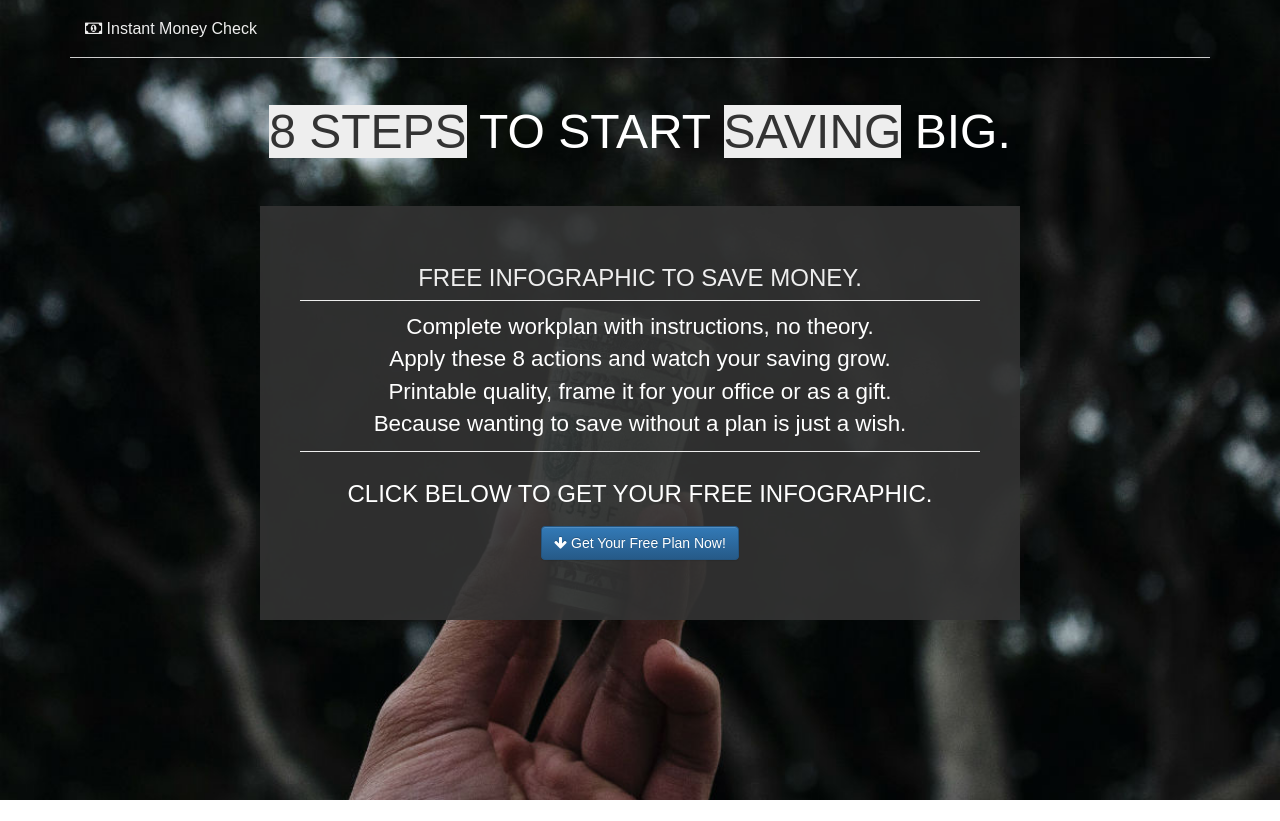
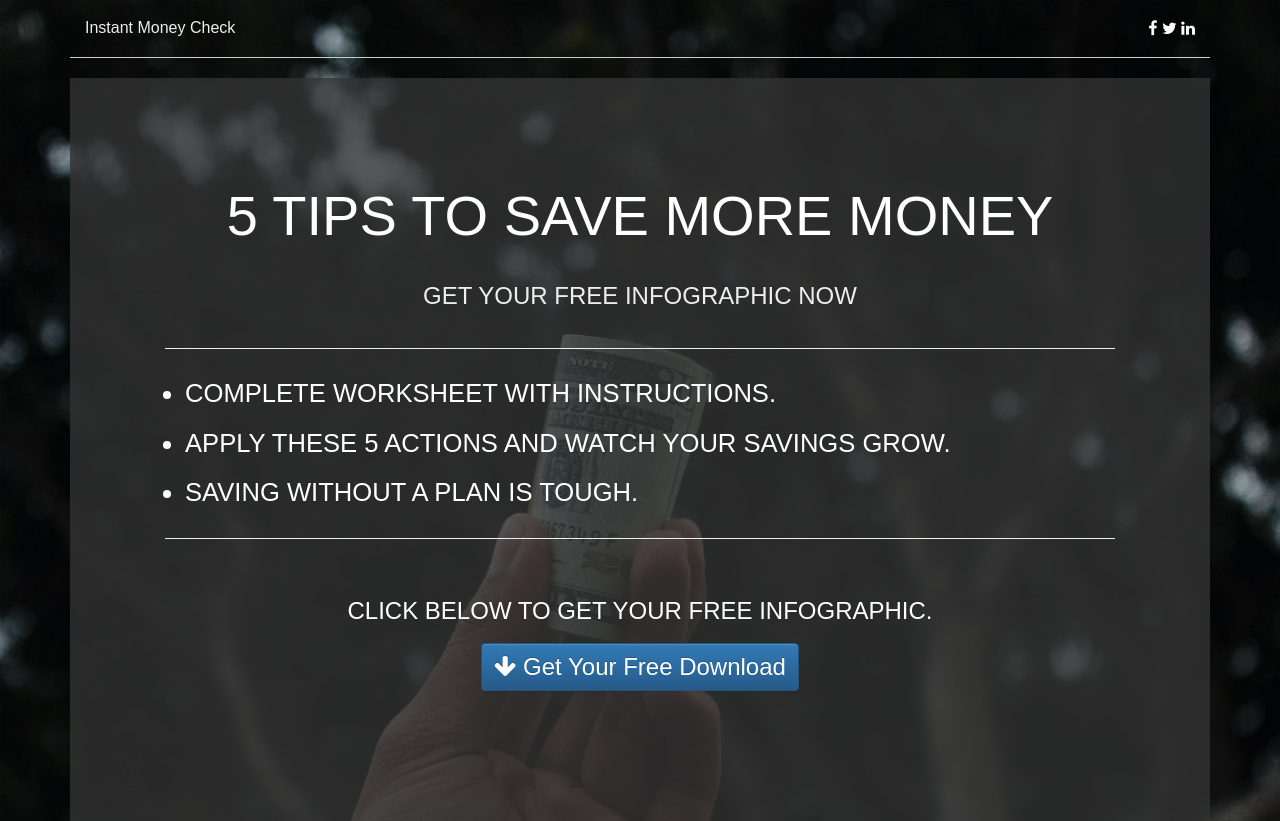
Before and after one commit to jirishus/imc-ui, a website: page index.html in a window 1280 px wide. Before the commit the page ends 800 px from the top, so only its background shows below. Drawn offline with nearby package versions, Linux system fonts and the light colour scheme.

Commit message:
social icons better copy themeing

```diff
--- a/index.html
+++ b/index.html
@@ -17,39 +17,42 @@
 
   <div class="row imc-header">
     <div class="col-md-7">
-        <a href="#" class="imc-logo"><i class="fa fa-money"></i> Instant Money Check</a>
+        <a href="#" class="imc-logo"> Instant Money Check</a>
     </div>
-    <!-- <div class="col-md-5 header-info">
-        <p>a location based marketing whitepaper</p>
-    </div> -->
+    <div class="col-md-5 header-info">
+        <i class="fa fa-facebook"></i>
+        <i class="fa fa-twitter"></i>
+        <i class="fa fa-linkedin"></i>
+    </div>
   </div>
 
+  <main>
     <div class="row imc-hero">
       <div class="col-md-10 col-md-offset-1">
-      <h1> <span>8 steps</span> to start <span>saving</span> big.
+        <h1> 5 Tips To Save More Money
       </div>
     </div>
 
     <div class="row cta">
-    <div class="col-md-8 col-md-offset-2 cta-content">
-      <h2 class="cta-main-header">free infographic to save money.</h2>
+      <div class="col-md-10 col-md-offset-1 cta-content">
+        <h2 class="cta-main-header">Get Your Free Infographic Now</h2>
 
         <ul class="saving-list">
-        <li>Complete workplan with instructions, no theory.</li>
-        <li>Apply these 8 actions and watch your saving grow.</li>
-        <li>Printable quality, frame it for your office or as a gift.</li>
-        <li>Because wanting to save without a plan is just a wish.</li>
+          <li>Complete worksheet with instructions.</li>
+          <li>Apply these 5 actions and watch your savings grow.</li>
+          <li>Saving without a plan is tough.</li>
         </ul>
 
         <h2 id="download-text">click below to get your free infographic.</h2>
 
-      <button class="btn btn-primary">
-        <i class="fa fa-arrow-down"></i> Get Your Free Plan Now!
+        <button class="btn btn-primary download-btn" id="download-handle">
+          <i class="fa fa-arrow-down"></i> Get Your Free Download
         </button>
 
       </div>
 
     </div>
+  </main>
 
 </div>
 
--- a/sass/globals/_common.scss
+++ b/sass/globals/_common.scss
@@ -10,6 +10,11 @@ body {
  background-size: cover;
  color: #fff;
  font-family: $body-font;
+}
+
+main {
+ background: rgba($dark, 0.8);
+ padding: 90px 0;
 }
 
 a {
--- a/sass/globals/_cta.scss
+++ b/sass/globals/_cta.scss
@@ -1,18 +1,14 @@
 .imc-hero {
   text-align: center;
   text-transform: uppercase;
-  margin: 50px 0;
+  margin: 20px 0;
   h1 {
-    font-size: 3em;
-    span {
-      background: $lite;
-      color: $lead-color;
-    }
+    font-size: 3.5em;
   }
 }
 
 .cta {
-  margin: 40px 0;
+  margin: 20px 0;
   text-align: center;
   p {
     line-height: 1.4;
@@ -21,8 +17,7 @@
 }
 
 .cta-content {
-  background: rgba($dark, 0.9);
-  padding: 60px 40px;
+  padding: 20px 0;
 }
 
 .cta-main-header {
@@ -33,15 +28,23 @@
 .saving-list {
   border-top: 1px solid $lite;
   border-bottom: 1px solid $lite;
-  font-size: 1.4em;
-  padding: 10px 0;
-  margin: 10px 0;
+  padding: 20px 20px;
+  margin: 40px 0;
+  text-align: left;
   li {
-    padding: 5px 0;
+    font-size: 1.6em;
+    padding: 12px 0;
+    list-style: disc;
+    text-transform: uppercase;
   }
 }
 
 #download-text {
+  font-size: 1.5em;
   padding: 20px 0;
   text-transform: uppercase;
 }
+
+.download-btn {
+  font-size: 1.5em;
+}
--- a/sass/globals/_header.scss
+++ b/sass/globals/_header.scss
@@ -6,6 +6,9 @@
 
 .imc-logo {
  color: $lite;
+ &:hover {
+  background: $lite;
+ }
 }
 
 .header-info {
--- a/sass/globals/_variables.scss
+++ b/sass/globals/_variables.scss
@@ -1,6 +1,6 @@
 $body-font: sans-serif;
 
 $lead-background: #eee;
-$lead-color: #333;
+$lead-color: #eee;
 $dark: #333;
 $lite: #eee;
--- a/scripts/app.js
+++ b/scripts/app.js
@@ -1,24 +1,11 @@
 (function() {
 
-  // var leadForm = document.getElementById('imc-form');
-  // var downloadText = document.getElementById('download-text');
+  var downloadHandle = document.getElementById('download-handle');
+  downloadHandle.addEventListener('click', handleDownload);
 
-  // downloadText.style.visibility = "hidden";
-
-  // leadForm.addEventListener('submit', handleFormSubmit);
-
-  // function handleFormSubmit(evt) {
-  //  evt.preventDefault();
-
-  //  var firstName = document.getElementById('firstName').value;
-  //  var lastName = document.getElementById('lastName').value;
-  //  var leadEmail = document.getElementById('leadEmail').value;
-
-  //  setTimeout(function() {
-  //    leadForm.style.visibility = "hidden";
-  //    downloadText.style.visibility = "visible";
-  //  }, 1500);
-
-  // };
+  function handleDownload(evt) {
+    downloadHandle.style.visibility = "hidden";
+    alert('Thank You');
+  }
 
 })();
```
Also changed, not shown: stylesheets/screen.css. Lines whose indentation alone changed are shown as unchanged.
